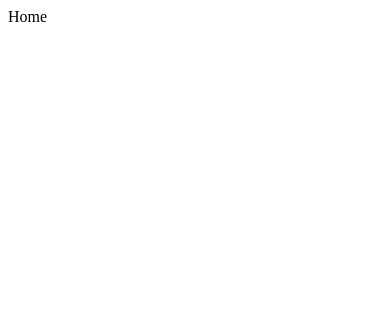
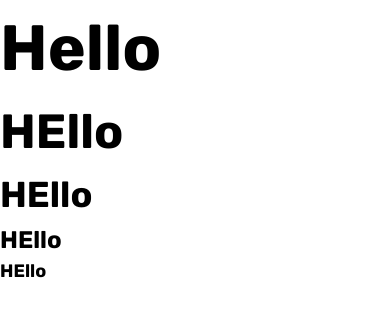
Before and after one commit to JohnnySench/severynochka, a Vue app in the folder severyanocha/: page / in a window 390 px wide. Shown: the top 316 px of the page. Built offline with nearby package versions, Linux system fonts and the light colour scheme.

Commit message:
Добавил типографию, и стандартные стили

```diff
--- a/severyanocha/index.html
+++ b/severyanocha/index.html
@@ -4,7 +4,11 @@
     <meta charset="UTF-8">
     <link rel="icon" href="/favicon.ico">
     <meta name="viewport" content="width=device-width, initial-scale=1.0">
-    <title>Vite App</title>
+    <link rel="preconnect" href="https://fonts.googleapis.com">
+    <link rel="preconnect" href="https://fonts.gstatic.com" crossorigin>
+    <link href="https://fonts.googleapis.com/css2?family=Kanit&family=Raleway:ital,wght@1,800&family=Rubik:wght@300;400;500;600;700;800;900&display=swap"
+          rel="stylesheet">
+    <title>Северяночка</title>
 </head>
 <body>
 <div id="app"></div>
--- a/severyanocha/src/app/base.css
+++ b/severyanocha/src/app/base.css
@@ -0,0 +1,10 @@
+
+/*Глобальные стили */
+* {
+    margin: 0;
+    padding: 0;
+    box-sizing: border-box;
+    outline: none;
+    font-family: 'Rubik', sans-serif;
+    font-weight: 400;
+}
--- a/severyanocha/src/pages/HomeView.vue
+++ b/severyanocha/src/pages/HomeView.vue
@@ -1,8 +1,13 @@
 <script setup lang="ts">
+import Typography from "@/shared/text/ui/Typography.vue";
 </script>
 
 <template>
   <main>
-    <div>Home</div>
+    <Typography :tag-name="'h1'" bold>Hello</Typography>
+    <Typography :tag-name="'h2'" bold>HEllo</Typography>
+    <Typography :tag-name="'h3'" bold>HEllo</Typography>
+    <Typography :tag-name="'h4'" bold>HEllo</Typography>
+    <Typography :tag-name="'h5'" bold>HEllo</Typography>
   </main>
 </template>
--- /dev/null
+++ b/severyanocha/src/shared/text/ui/Typography.vue
@@ -0,0 +1,111 @@
+<script setup lang="ts">
+interface Props {
+  tagName: 'p' | 'h1' | 'h2' | 'h3' | 'h4' | 'h5',
+  bold?: boolean,
+  size?: 'xs' | 'x' | 'm' | 'l' | 'xl'
+}
+
+const props = defineProps<Props>()
+</script>
+
+<template>
+  <component
+      :is="props.tagName"
+      :class="['typography', size ?`size_${size}`: '', bold ? 'bold' : '', `tagName_${tagName}`]"
+  >
+    <slot/>
+  </component>
+</template>
+
+<style scoped>
+@media screen and (max-width: 768px){
+  .size_xs {
+    font-size: 8px;
+  }
+
+  .size_s {
+    font-size: 12px;
+  }
+
+  .size_m {
+    font-size: 14px;
+  }
+
+  .size_l {
+    font-size: 20px;
+  }
+
+  .size_xl {
+    font-size: 32px;
+  }
+  .tagName_h1 {
+    font-size: 48px;
+  }
+
+  .tagName_h2 {
+    font-size: 36px;
+  }
+
+  .tagName_h3 {
+    font-size: 24px;
+  }
+
+  .tagName_h4 {
+    font-size: 20px;
+  }
+
+  .tagName_h5 {
+    font-size: 16px;
+  }
+}
+
+.typography {
+  line-height: 150%;
+  font-style: normal;
+}
+
+.size_xs {
+  font-size: 12px;
+}
+
+.size_s {
+  font-size: 16px;
+}
+
+.size_m {
+  font-size: 18px;
+}
+
+.size_l {
+  font-size: 24px;
+}
+
+.size_xl {
+  font-size: 36px;
+}
+
+.bold {
+  font-weight: 700;
+}
+
+.tagName_h1 {
+  font-size: 64px;
+}
+
+.tagName_h2 {
+  font-size: 48px;
+}
+
+.tagName_h3 {
+  font-size: 36px;
+}
+
+.tagName_h4 {
+  font-size: 24px;
+}
+
+.tagName_h5 {
+  font-size: 18px;
+}
+
+</style>
```
Also changed, not shown: severyanocha/src/shared/text/index.ts (added). Lines whose indentation alone changed are shown as unchanged.
